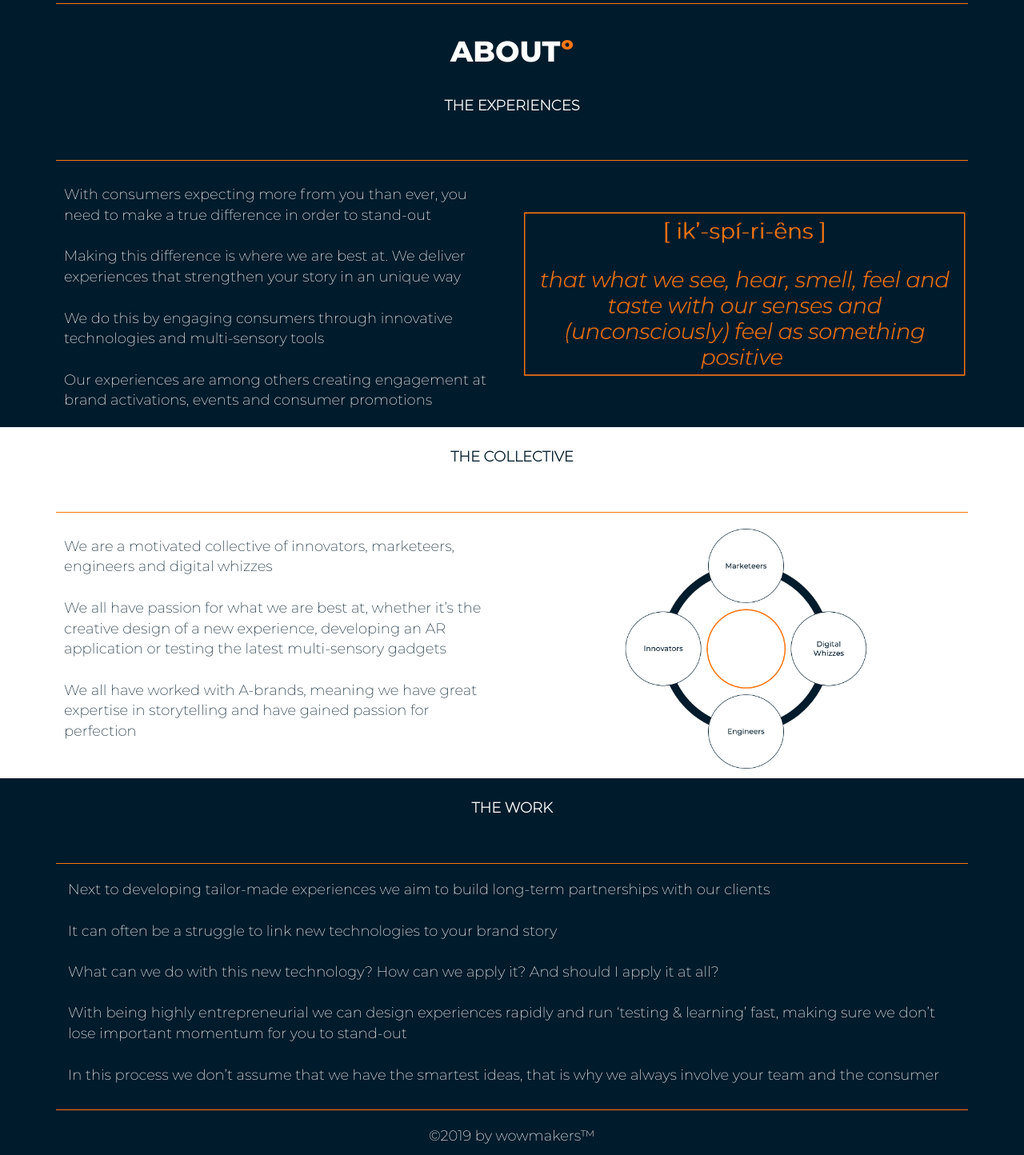
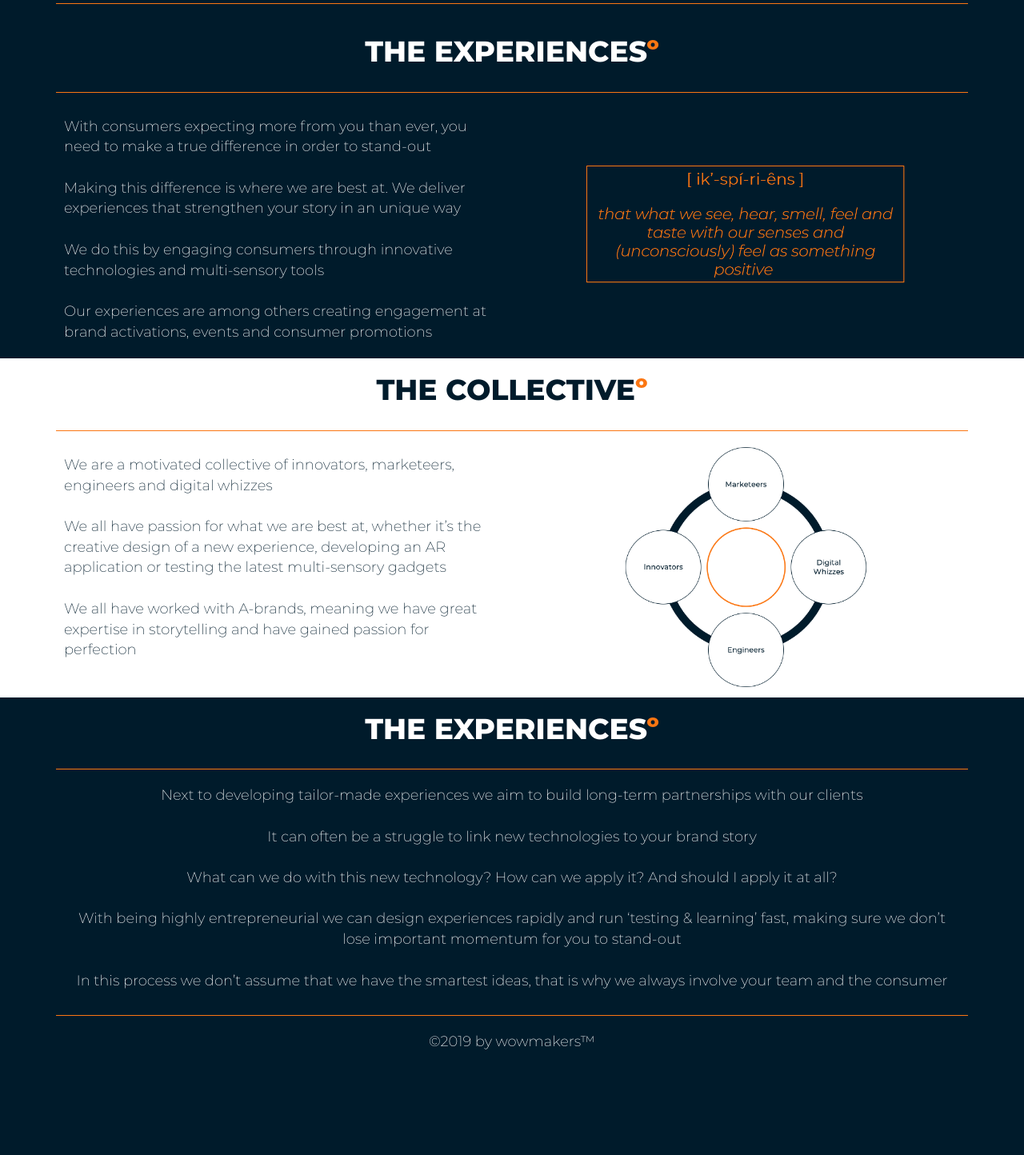
Before and after one commit to IvoJongmans/WowMakers, a PHP site: page /about.html in a window 1280 px wide. Shown: the part 61-1505 px from the top of the page at 80% size. After the commit the page ends 1373 px from the top, so only its background shows below. Run offline with PHP 8.4, Linux system fonts and the light colour scheme.

Commit message:
changed resolution of the video

```diff
--- a/about.html
+++ b/about.html
@@ -46,12 +46,8 @@
           <hr>
         </div>
 
-  <div class="container">
-        <h1 class="text-center" style="font-weight: bolder">ABOUT<span class="celsius">º</span></h1>
-  </div>
-
       <div class="container">
-        <p class="abouttitle text-center">THE EXPERIENCES</p>
+        <h1 class="text-center" style="font-weight: bolder">THE EXPERIENCES<span class="celsius">º</span></h1>
       </div>
 
 
@@ -77,7 +73,7 @@ activations, events and consumer promotions
           </p>
         </div>
         <div class="col-sm-6">
-            <img class="img-fluid verticalcenter" src="woordenboek.png" style="width: 100%;">
+            <img class="verticalcenter" src="woordenboek.png" style="width: 400px">
           </div>
 
       </div>
@@ -87,7 +83,7 @@ activations, events and consumer promotions
         <div class="container">
           <div class="row">
             <div class="col-sm-12">
-                <p class="text-center abouttitle" style="color: #001B2B">THE COLLECTIVE</p>
+              <h1 class="text-center" style="font-weight: bolder; color: #001B2B;">THE COLLECTIVE<span class="celsius">º</span></h1>
             </div>
           </div>
       </div>
@@ -122,7 +118,7 @@ activations, events and consumer promotions
 
 
       <div class="container">
-        <p class="text-center abouttitle">THE WORK</p>
+        <h1 class="text-center" style="font-weight: bolder">THE EXPERIENCES<span class="celsius">º</span></h1>
       </div>
 
 
@@ -132,7 +128,7 @@ activations, events and consumer promotions
 
       <div class="container">
         <div class="col-sm-12">
-          <p class="center-block">
+          <p class="center-block text-center">
             Next to developing tailor-made experiences we aim to build long-term partnerships with our clients <br><br>
 
 It can often be a struggle to link new technologies to your brand story <br><br>
--- a/custom.css
+++ b/custom.css
@@ -123,7 +123,9 @@ body {
 }
 
 .verticalcenter {
-    margin-top: 43px;
+
+    display:block;
+    margin: 70px auto;
 }
 
 .horizontalcenter {
```
